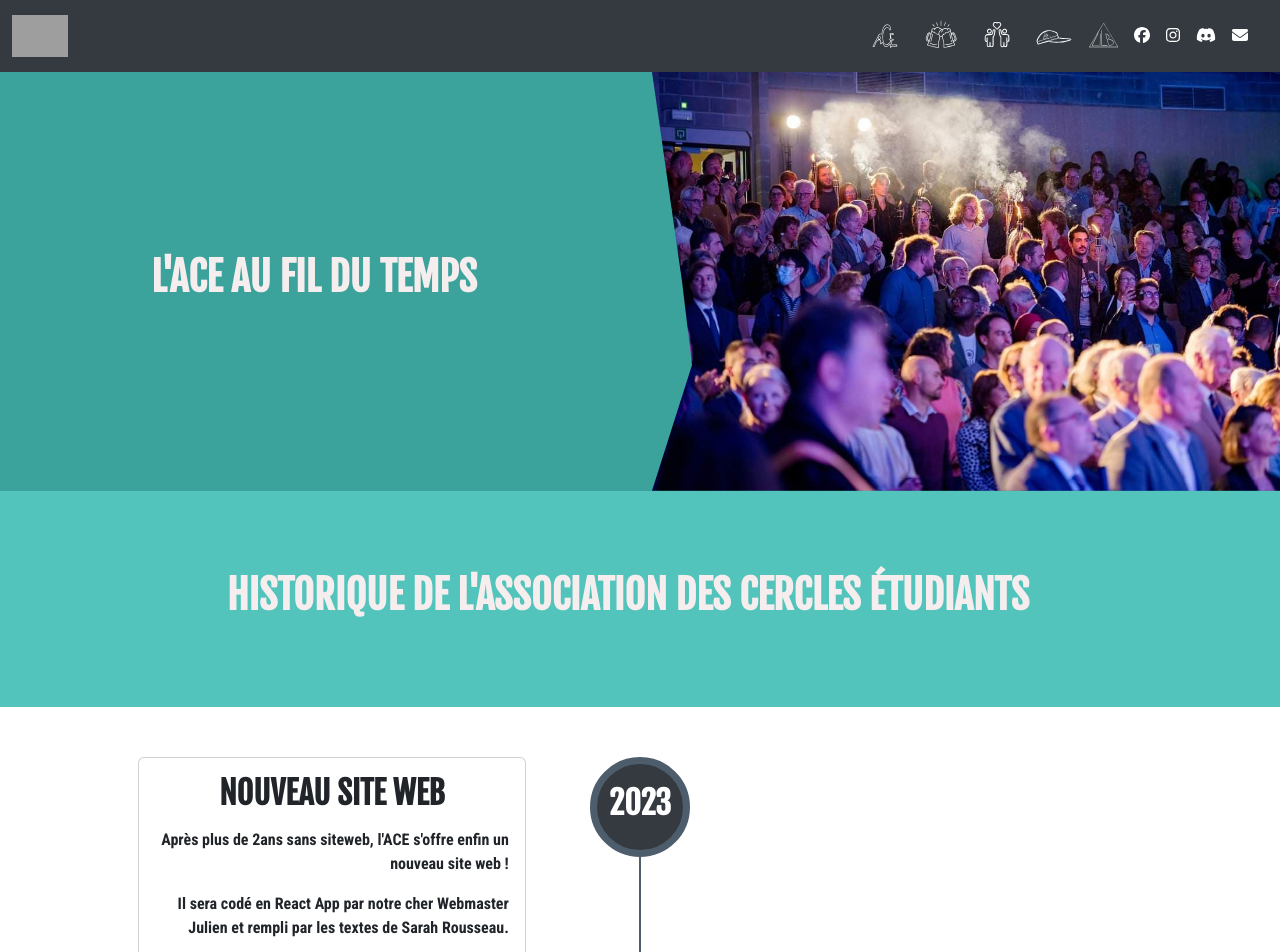
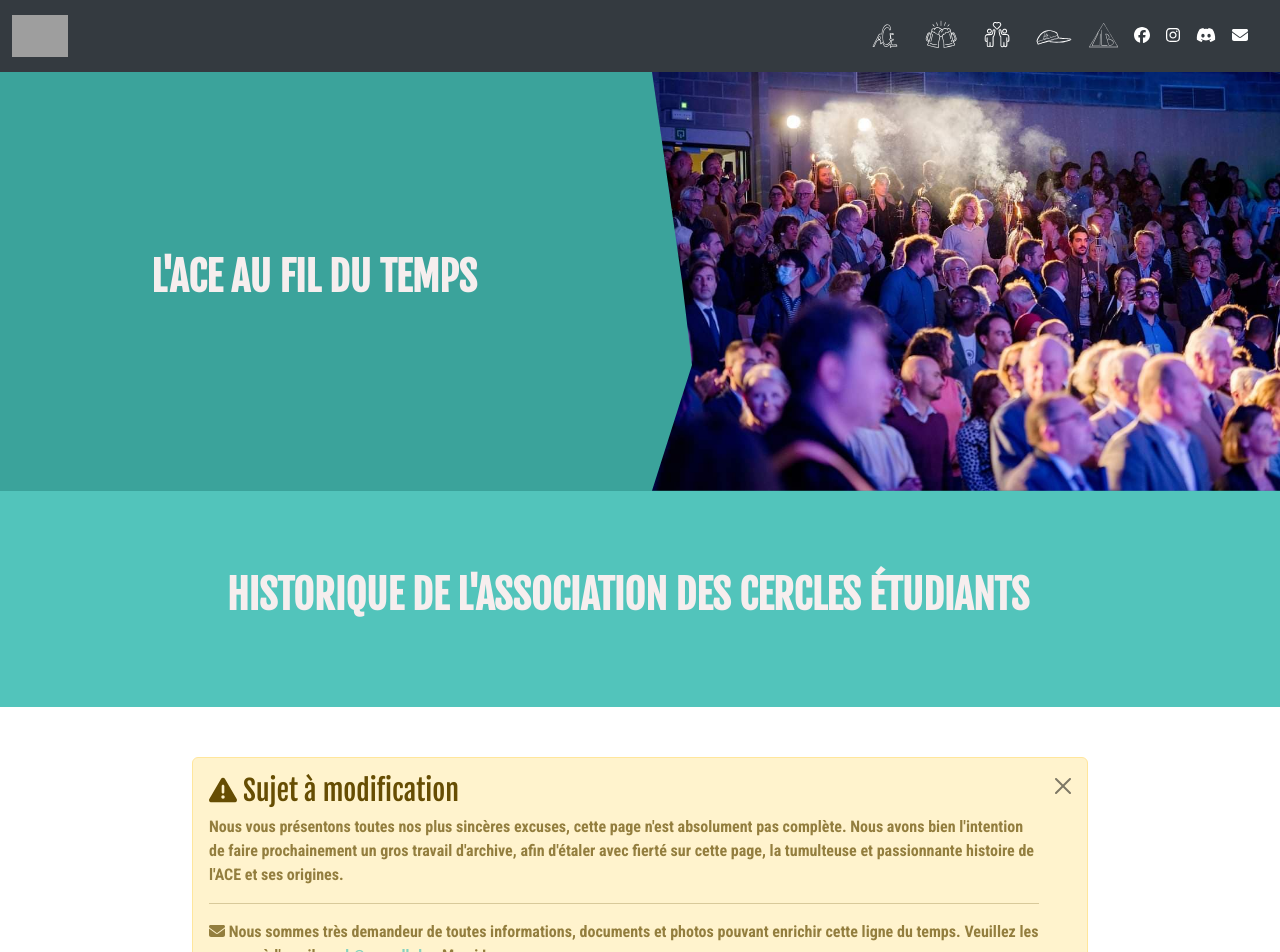
Before and after one commit to ACE-ULB/website, a React (Create React App) app: page /cercle/history in a window 1280 px wide. Shown: the top 952 px of the page. Built offline with nearby package versions, Linux system fonts and the light colour scheme; grey boxes are pictures that could not be loaded.

Commit message:
add popup at History page + fix eslint warning in components

```diff
--- a/src/components/AdminView.js
+++ b/src/components/AdminView.js
@@ -1,17 +1,17 @@
 import React from "react";
 import { Card, CardTitle, CardText, CardLink, Button } from "reactstrap";
 import { H2, Text } from "./Titles.js";
-import { Link } from "react-router-dom";
 
+const handleClick = (props) => {
+  props === 'pv' ? (
+    window.location.href = '/cercle/pv'
+  ) : (
+    window.open(require(`../assets/admin/${props}.pdf`), '_blank')
+  )
+};
+
+// eslint-disable-next-line
 export default ({ title, brief, href }) => {
-  const handleClick = (props) => {
-    {props === 'pv' ? (
-      window.location.href = '/cercle/pv'
-    ) : (
-      window.open(require(`../assets/admin/${props}.pdf`), '_blank')
-    )}
-  };
-
   return (
     <Card body className="grid-item">
       <CardTitle className="text-center">
--- a/src/components/Comite.js
+++ b/src/components/Comite.js
@@ -8,6 +8,7 @@ import { H1 } from './Titles';
 try {
     var COMITE_SUMMARY_JSON = require("../assets/comite/summary.json");
 } catch (e) {
+    // eslint-disable-next-line
     var COMITE_SUMMARY_JSON = { fileMap: [] };
 }
 
@@ -39,7 +40,7 @@ const YearSelector = ({ years, onSelect, current }) => {
     </span>
   );
 };
-
+// eslint-disable-next-line
 export default () => {
   const yearsDirectory = filterYears(COMITE_SUMMARY_JSON, 'src/assets/comite');
   const [selectedYear, setSelectedYear] = useState(yearsDirectory[0]?.year.toString());
@@ -51,16 +52,16 @@ export default () => {
 
   const getPicture = (comite, title) => {
     return (comite[title].img ? (
-        <img src={require(`../assets/comite/${comite.year}/photos/${title}.png`)}/>
+        <img src={require(`../assets/comite/${comite.year}/photos/${title}.png`)} alt={title}/>
     ) : (
-        <img src={require(`../assets/comite/empty.png`)}/>))
+        <img src={require(`../assets/comite/empty.png`)} alt={title}/>))
   };
 
   const getCercle = (comite, title) => {
     return (comite[title].cercle ? (
-        <a href={`cercle/#${comite[title]?.cercle}`}><img src={require(`../assets/cercles/logos/${comite[title].cercle}.png`)}/></a>
+        <a href={`cercle/#${comite[title]?.cercle}`}><img src={require(`../assets/cercles/logos/${comite[title].cercle}.png`)} alt=""/></a>
     ) : (
-        <img src={require(`../assets/comite/unknow.png`)}/>))
+        <img src={require(`../assets/comite/unknow.png`)} alt=""/>))
   };
 
   const handleYearChange = (year) => {
--- a/src/components/Footer.js
+++ b/src/components/Footer.js
@@ -9,7 +9,7 @@ import {
 } from "reactstrap";
 import NavSocial from './NavSocial';
 import SETTINGS from '../settings';
-
+// eslint-disable-next-line
 export default () => {
   return (
     <footer className="footer">
--- a/src/components/LogoView.js
+++ b/src/components/LogoView.js
@@ -1,16 +1,8 @@
 import React from "react";
-import { Row, Col, Card, CardTitle, CardText, CardLink, CardBody, Nav } from "reactstrap";
+import { Card, CardTitle, CardText, CardLink, CardBody, Nav } from "reactstrap";
 import { H3, Text } from "./Titles.js";
-import { NavHashLink } from "react-router-hash-link";
-import * as SVGs from "../assets/svg";
 import NavSocial from "./NavSocial.js";
-
-const NavLinkS = ({ to, children }) => (
-  <NavHashLink className="font-white nav-link" to={to}>
-    {children}
-  </NavHashLink>
-);
-
+// eslint-disable-next-line
 export default props => {
   const source = props.source;
   return (
--- a/src/components/Map.js
+++ b/src/components/Map.js
@@ -1,4 +1,4 @@
-import React, { useEffect } from 'react';
+import React from 'react';
 import { Center, H3, Text } from './Titles.js';
 import {
   Card,
@@ -29,7 +29,7 @@ const MarkerIcon =L.icon({
     shadowSize: null,
     shadowAnchor: null
 });
-
+// eslint-disable-next-line
 export default () => {
   return (
     <section className="section section-lg section-shaped pg-250" id="#map">
--- a/src/components/NavSocial.js
+++ b/src/components/NavSocial.js
@@ -1,7 +1,7 @@
 import React from "react";
 import { NavItem, NavLink, UncontrolledTooltip } from "reactstrap";
 import { FontAwesomeIcon } from "@fortawesome/react-fontawesome";
-
+// eslint-disable-next-line
 export default ({
    color,
    size,
--- a/src/components/Separator.js
+++ b/src/components/Separator.js
@@ -15,7 +15,7 @@ export const Sep = styled.div`
     padding: 80px 15px;
   }
 `;
-
+// eslint-disable-next-line
 export default ({ title, Object }) => {
   return (
     <section className="section section-lg section-shaped pg-250 color-secondary font-white">
--- a/src/components/Timeline.js
+++ b/src/components/Timeline.js
@@ -20,10 +20,10 @@ const Enhance = ({ src }) => {
 
   return (
     <div>
-      <img className="w-100" onClick={toggle} src={src} />
+      <img className="w-100" onClick={toggle} src={src} alt=""/>
       <Modal isOpen={modal} toggle={toggle}>
         <ModalBody>
-          <img className="w-100" onClick={toggle} src={src} />
+          <img className="w-100" onClick={toggle} src={src} alt=""/>
         </ModalBody>
         <ModalFooter>
           <Button onClick={toggle}>Fermer</Button>
@@ -32,7 +32,7 @@ const Enhance = ({ src }) => {
     </div>
   );
 };
-
+// eslint-disable-next-line
 export default ({ timeline }) => {
   return (
     <ul className="timeline">
@@ -70,7 +70,7 @@ export default ({ timeline }) => {
                             speed={1000}
                           >
                             {e.image.map((x) => (
-                              <img className="w-100" src={x} />
+                              <img className="w-100" src={x} alt=""/>
                             ))}
                           </Slider>
                         ) : (
--- a/src/routes/History.js
+++ b/src/routes/History.js
@@ -1,9 +1,34 @@
-import React from "react";
+import React, { useState } from "react";
 import { Separator, Timeline, Navbar } from "../components/";
-import { H1 } from "../components/Titles";
+import { Center, H1, H3, Text } from "../components/Titles";
 import { Skew } from "../components/Images";
-import { Row, Col } from "reactstrap";
+import { Row, Col, Alert } from "reactstrap";
 import { Helmet } from "react-helmet";
+import { FontAwesomeIcon } from "@fortawesome/react-fontawesome";
+
+export const Popup = () => {
+  const [visible, setVisible] = useState(true);
+  const onDismiss = () => setVisible(false);
+
+  return (
+    <Center>
+    <Alert color="warning" isOpen={visible} toggle={onDismiss}>
+        <H3>
+          <FontAwesomeIcon icon="fa-solid fa-triangle-exclamation" /> Sujet à modification
+        </H3>
+        <Text>
+          Nous vous présentons toutes nos plus sincères excuses, cette page n'est absolument pas complète.
+          Nous avons bien l'intention de faire prochainement un gros travail d'archive, afin d'étaler avec fierté sur cette page,
+          la tumulteuse et passionnante histoire de l'ACE et ses origines.
+        </Text>
+        <hr/>
+        <Text>
+          <FontAwesomeIcon icon="fa-solid fa-envelope" /> Nous sommes très demandeur de toutes informations, documents et photos pouvant enrichir cette ligne du temps.
+          Veuillez les envoyer à l'email : <a href="mailto:web@ace-ulb.be">web@ace-ulb.be</a>. Merci !
+        </Text>
+    </Alert>
+    </Center>
+)}
 
 const history = [
   {
@@ -61,6 +86,7 @@ export default () => {
         </Row>
       </section>
       <Separator title={"Historique de l'Association des Cercles Étudiants"} />
+      <Popup/>
       <section className="section section-lg section-shaped pg-250">
         <div style={{ padding: "50px 50px" }}>
           <Timeline timeline={history} />
```
